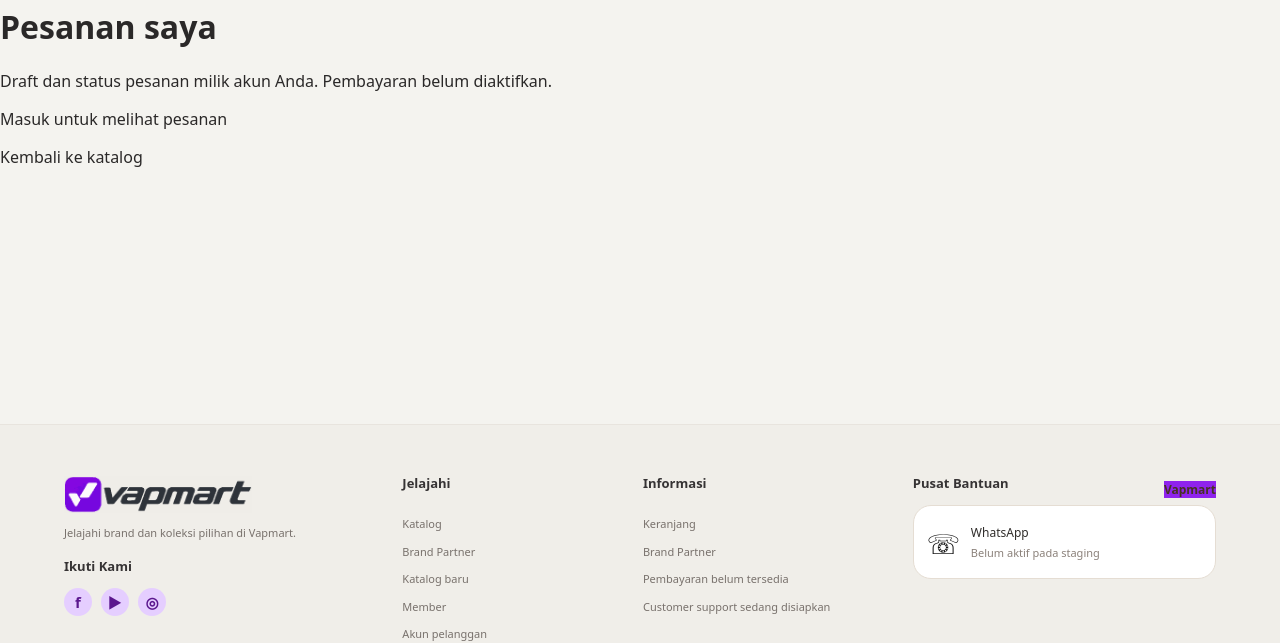
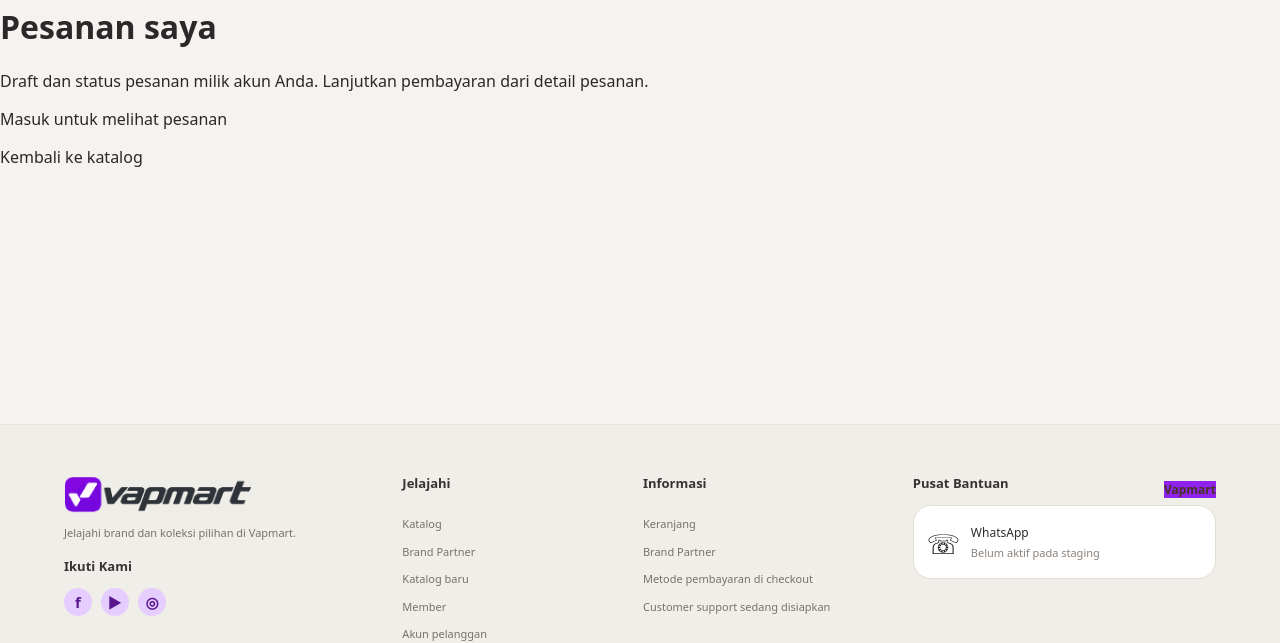
Before and after one commit to 9dbit/Vapmart, a Next.js app in the folder apps/web/: page /pesanan in a window 1280 px wide. Shown: the part 196-839 px from the top of the page. Built offline with nearby package versions, Linux system fonts and the light colour scheme; no server answers.

Commit message:
Remove remaining stale gateway-off copy across storefront and admin

```diff
--- a/apps/web/src/app/admin/page.tsx
+++ b/apps/web/src/app/admin/page.tsx
@@ -298,7 +298,7 @@ export default function AdminPage(){
     <div className="vma26-orders-scroller"><table><thead><tr><th>Order ID</th><th>Pelanggan / Kota</th><th>Metode</th><th>Total</th><th>Pesanan</th><th>Pembayaran</th><th>Waktu</th></tr></thead>
      <tbody>{orders.map(o=><tr key={o.id}><td><code>{o.id.slice(0,8)}</code></td><td><strong>{o.contact_name||'Pelanggan'}</strong><small>{o.city||'-'}, {o.province||'-'}</small></td><td>{o.payment_method||'-'}</td><td>{formatIDR(Number(o.total_idr))}</td><td><span className="vma26-state">{o.status}</span></td><td><span className="vma26-state">{o.payment_status==='not_initiated'?'Belum dimulai':o.payment_status}</span></td><td>{labelDate(o.created_at)}</td></tr>)}</tbody>
     </table>{orders.length===0&&<p className="vma26-muted">Belum ada draft pesanan.</p>}</div>
-    <p className="vma26-muted">Pembayaran akan terhubung setelah provider, webhook, serta rekonsiliasi berhasil melewati QA. Saat ini tombol bayar tetap nonaktif.</p>
+    <p className="vma26-muted">Status koneksi dan kanal pembayaran dapat diperiksa pada Pengaturan Xendit. Pembayaran sandbox digunakan untuk simulasi.</p>
    </section>}
    {(tab==='products'&&editingProduct||tab==='brands'&&editingBrand)&&<AuditHistory token={auth.accessToken} entityType={tab==='products'?'product':'brand'} entityId={(tab==='products'?editingProduct:editingBrand)!}/> }
    {message&&<p className="vma26-message" role="status" aria-live="polite">{message}</p>}
--- a/apps/web/src/app/layout.tsx
+++ b/apps/web/src/app/layout.tsx
@@ -48,7 +48,7 @@ export default function RootLayout({children}:{children:React.ReactNode}){
         </div>
         <div className="vm-footer-links"><h3>Informasi</h3>
           <Link href="/keranjang-2">Keranjang</Link><Link href="/brand-partner">Brand Partner</Link>
-          <p>Pembayaran belum tersedia</p><p>Customer support sedang disiapkan</p>
+          <p>Metode pembayaran di checkout</p><p>Customer support sedang disiapkan</p>
         </div>
         <div className="vm-footer-support"><div className="vm-footer-support-title"><h3>Pusat Bantuan</h3><strong>Vapmart</strong></div>
           <div className="vm-support-box"><span className="vm-support-symbol" aria-hidden="true">☏</span>
--- a/apps/web/src/app/page.tsx
+++ b/apps/web/src/app/page.tsx
@@ -24,7 +24,7 @@ export default async function Home(){
      <HeroCarousel slides={heroResult.items}/>
    </div>}
    {!heroResult.ok&&<DataStatus kind="banner" code={heroResult.error}/>}
-   {heroResult.items.some(s=>s.reference)&&<p className="main-container vm-restored-media-note">Materi banner terdahulu ditampilkan sebagai referensi visual, bukan penawaran atau promosi aktif. Pembayaran dan pemesanan masih nonaktif.</p>}
+   {heroResult.items.some(s=>s.reference)&&<p className="main-container vm-restored-media-note">Materi banner terdahulu ditampilkan sebagai referensi visual, bukan penawaran atau promosi aktif. Arsip visual tidak tersedia untuk transaksi.</p>}
 
    <section className="main-container vm-trendora-categories" id="categories">
      <div className="vm-trendora-section-heading">
--- a/apps/web/src/app/pesanan/page.tsx
+++ b/apps/web/src/app/pesanan/page.tsx
@@ -7,5 +7,5 @@ import {formatIDR} from '@/lib/types';
 import '../catalog-store.css';
 export default function Orders(){const auth=useCustomerAuth();const [data,setData]=useState<any>(null),[error,setError]=useState(''),[page,setPage]=useState(1),[rev,setRev]=useState(0);
  useEffect(()=>{if(!auth.accessToken)return;const ac=new AbortController();setError('');fetch('/api/customer/catalog/orders?page='+page+'&pageSize=20',{headers:{authorization:'Bearer '+auth.accessToken},cache:'no-store',signal:ac.signal}).then(async r=>{const d=await r.json();if(!r.ok)throw Error(d.message||'Gagal membaca pesanan');setData(d)}).catch(e=>{if(!ac.signal.aborted)setError(e.message)});return()=>ac.abort()},[auth.accessToken,page,rev]);
- return <main className="main-container vcs-history"><h1>Pesanan saya</h1><p>Draft dan status pesanan milik akun Anda. Pembayaran belum diaktifkan.</p>{auth.loading?<p>Memeriksa sesi...</p>:!auth.accessToken?<Link href="/login?next=/pesanan">Masuk untuk melihat pesanan</Link>:error?<p role="alert">{error} <button onClick={()=>setRev(x=>x+1)}>Coba lagi</button></p>:!data?<p role="status">Memuat pesanan...</p>:<>{!data.items.length&&<p>Belum ada pesanan.</p>}{data.items.map((o:any)=><article key={o.id} className="vcs-history-row"><Link href={'/pesanan/'+o.id}><strong>{o.id.slice(0,8).toUpperCase()}</strong><br/>{new Date(o.created_at).toLocaleString('id-ID')}</Link><div>{orderStatuses[orderStatus(o)]||o.status} / {o.payment_status}<br/>{o.city}</div><strong>{formatIDR(Number(o.total_idr))}</strong></article>)}<div className="vcs-actions"><button disabled={page===1} onClick={()=>setPage(x=>x-1)}>Sebelumnya</button><span>{page}</span><button disabled={!data.hasMore} onClick={()=>setPage(x=>x+1)}>Berikutnya</button></div></>}<p><Link href="/catalog">Kembali ke katalog</Link></p></main>;
+ return <main className="main-container vcs-history"><h1>Pesanan saya</h1><p>Draft dan status pesanan milik akun Anda. Lanjutkan pembayaran dari detail pesanan.</p>{auth.loading?<p>Memeriksa sesi...</p>:!auth.accessToken?<Link href="/login?next=/pesanan">Masuk untuk melihat pesanan</Link>:error?<p role="alert">{error} <button onClick={()=>setRev(x=>x+1)}>Coba lagi</button></p>:!data?<p role="status">Memuat pesanan...</p>:<>{!data.items.length&&<p>Belum ada pesanan.</p>}{data.items.map((o:any)=><article key={o.id} className="vcs-history-row"><Link href={'/pesanan/'+o.id}><strong>{o.id.slice(0,8).toUpperCase()}</strong><br/>{new Date(o.created_at).toLocaleString('id-ID')}</Link><div>{orderStatuses[orderStatus(o)]||o.status} / {o.payment_status}<br/>{o.city}</div><strong>{formatIDR(Number(o.total_idr))}</strong></article>)}<div className="vcs-actions"><button disabled={page===1} onClick={()=>setPage(x=>x-1)}>Sebelumnya</button><span>{page}</span><button disabled={!data.hasMore} onClick={()=>setPage(x=>x+1)}>Berikutnya</button></div></>}<p><Link href="/catalog">Kembali ke katalog</Link></p></main>;
 }
```
Also changed, not shown: apps/web/src/components/catalog-product-editor.tsx (+1 -1 lines), apps/web/src/components/catalog-product-list.tsx (+1 -1 lines).
